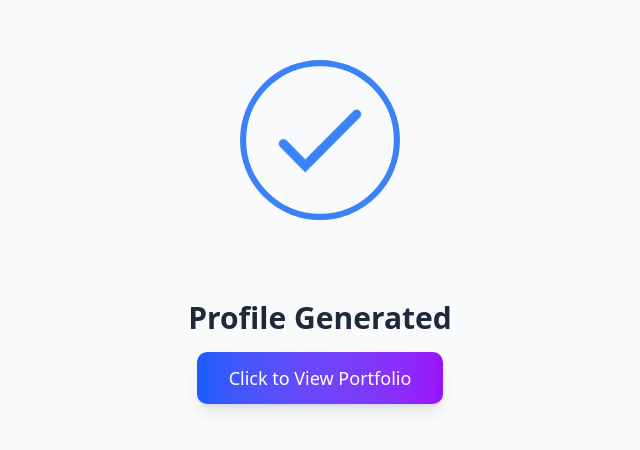
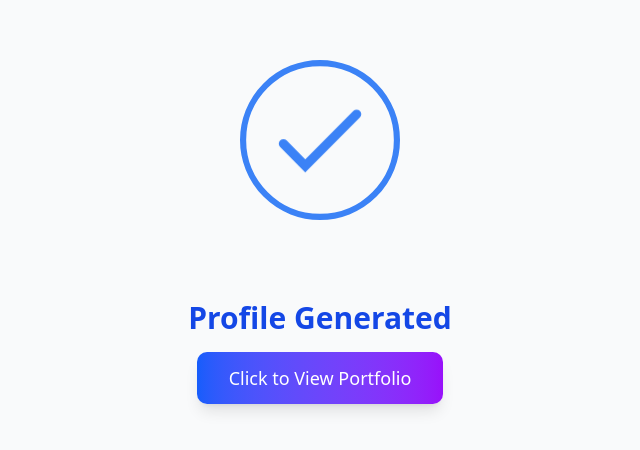
Before and after one commit to ICPEP-SE-CITU/GearFolio, a Next.js app: page /portfolio_creation_page/8_generate_portfolio in a window 1280 px wide. Shown: the part 192-642 px from the top of the page, without its empty margins (320-960 px from the left). Built offline with nearby package versions, Linux system fonts and the light colour scheme.

Commit message:
Update page.js

```diff
--- a/src/app/(routes)/portfolio_creation_page/8_generate_portfolio/page.js
+++ b/src/app/(routes)/portfolio_creation_page/8_generate_portfolio/page.js
@@ -138,7 +138,7 @@
               animate={{ y: 0, opacity: 1 }}
               transition={{ delay: 0.4 }}
             >
-              <h1 className="text-3xl font-bold text-gray-800">Profile Generated</h1>
+              <h1 className="text-3xl font-bold text-blue-700">Profile Generated</h1>
               <Link
                 href="/profile"
                 className="inline-block px-8 py-3 bg-gradient-to-r from-blue-600 to-purple-600 text-white rounded-lg hover:opacity-90 transition-opacity duration-300 text-lg font-medium shadow-lg"
```
